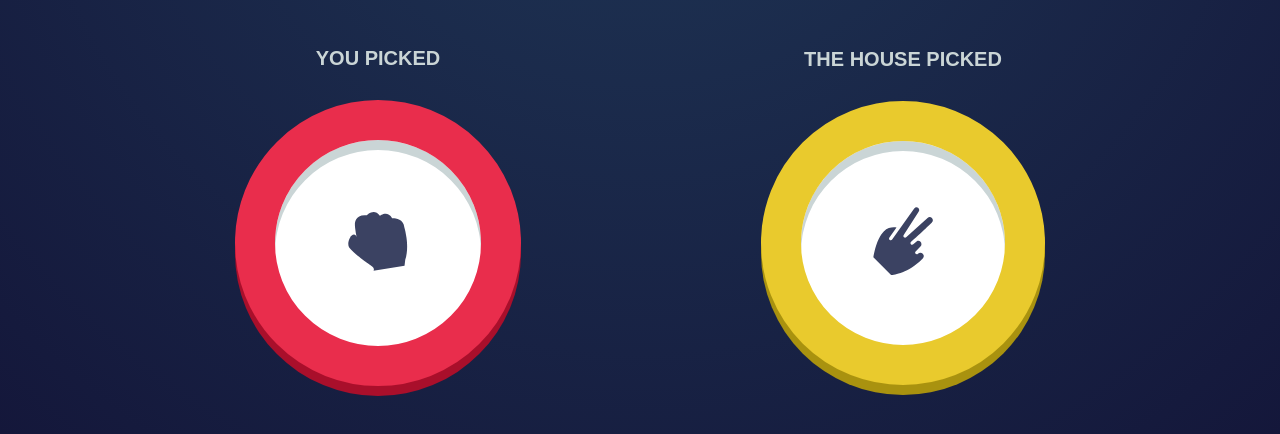
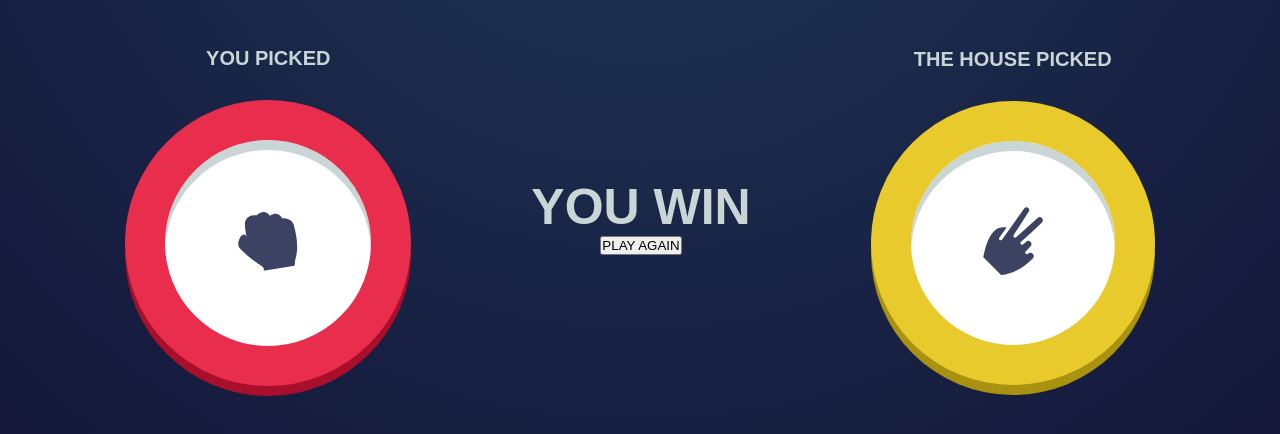
Before and after one commit to Code-Coterie-Team/challenges-rock-paper-scissors-game, a plain HTML site: page index.html in a window 1280 px wide. Both pictures are taken after a click on the button 640 px from the left and 571 px from the top of the page. Shown: the part 272-706 px from the top of the page. Drawn offline with Linux system fonts and the light colour scheme.

Commit message:
creatPartresult

```diff
--- a/index.html
+++ b/index.html
@@ -22,7 +22,8 @@
                 <img class="selectingbg" src="images/bg-triangle.svg" alt="">
                 <button class="handshape rock"><img class="shape" src="images/icon-rock.svg" alt="rock"></button>
                 <button class="handshape paper"><img class="shape" src="images/icon-paper.svg" alt="paper"></button>
-                <button class="handshape scissors"><img class="shape" src="images/icon-scissors.svg" alt="scissors"></button>
+                <button class="handshape scissors"><img class="shape" src="images/icon-scissors.svg"
+                        alt="scissors"></button>
             </div>
             <div class="resultOfGame">
                 <div class="youPicked">
@@ -33,12 +34,14 @@
                 </div>
 
                 <div class="result">
-
+                    <p class="announcingResult">YOU WIN</p>
+                    <button class="playAgain">PLAY AGAIN</button>
                 </div>
                 <div class="theHousePicked">
                     <p>THE HOUSE PICKED</p>
                     <div class="housePicked">
-                        <button id="computer" class="computer"><!-- <img class="shape" src="images/icon-paper.svg" alt="paper"> --></button>
+                        <button id="computer"
+                            class="computer"><!-- <img class="shape" src="images/icon-paper.svg" alt="paper"> --></button>
                     </div>
                 </div>
             </div>
@@ -57,7 +60,7 @@
                 <span class="close">&times;</span>
                 <h2>RULES</h2>
             </div>
-            <div class="modal-body" >
+            <div class="modal-body">
                 <img class="rulesModal_img" src="/images/image-rules.svg"
                     alt="rock beats scissors, paper beats rock, scissors beats paper">
             </div>
--- a/style.css
+++ b/style.css
@@ -269,3 +269,13 @@ width: 286px;
 height: 286px;
     }
 }
+.result{
+    display: flex;
+    flex-direction: column;
+    align-items: center;
+    justify-content: center;
+    white-space: nowrap;
+}
+.result p{
+    font-size: 5rem;
+}
```
